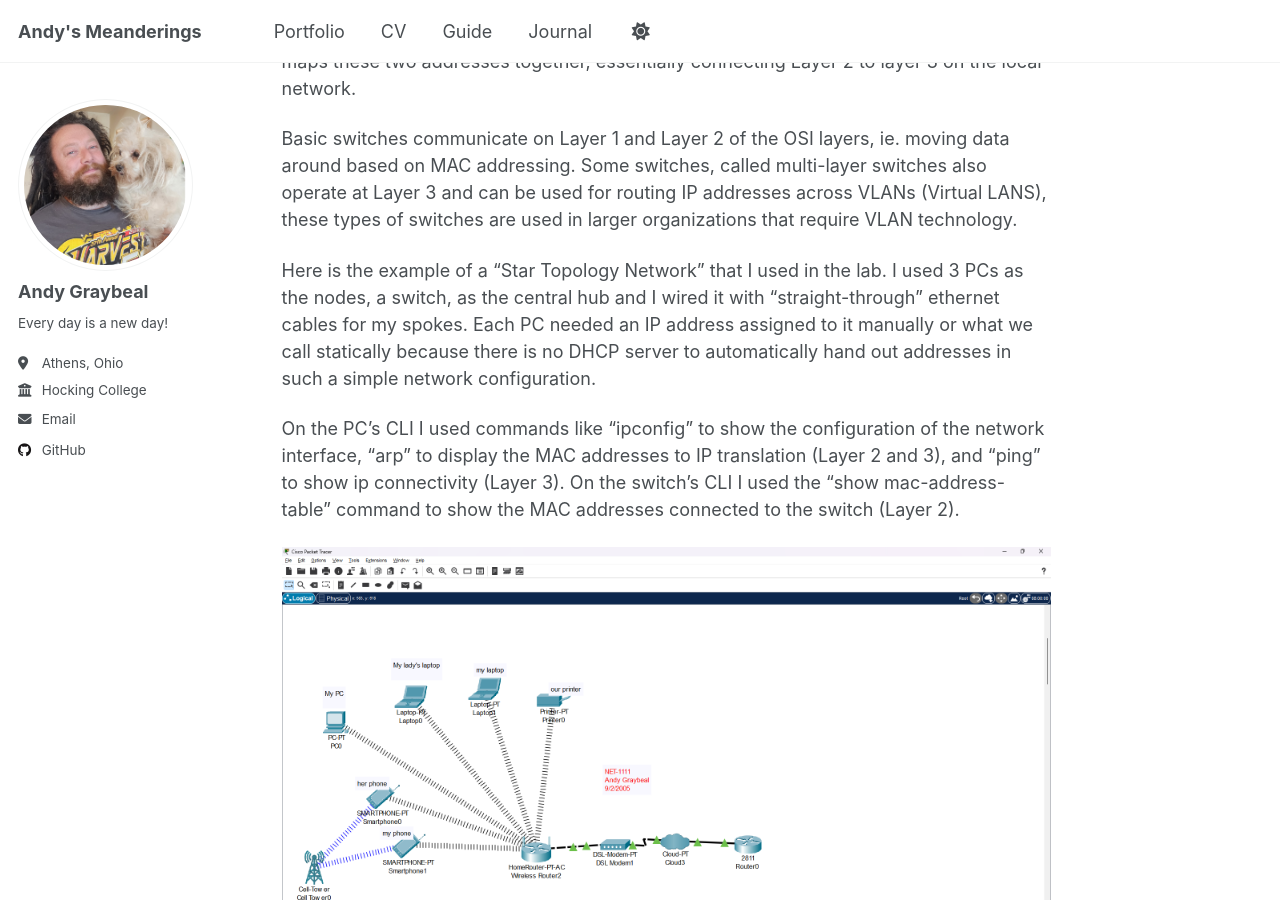
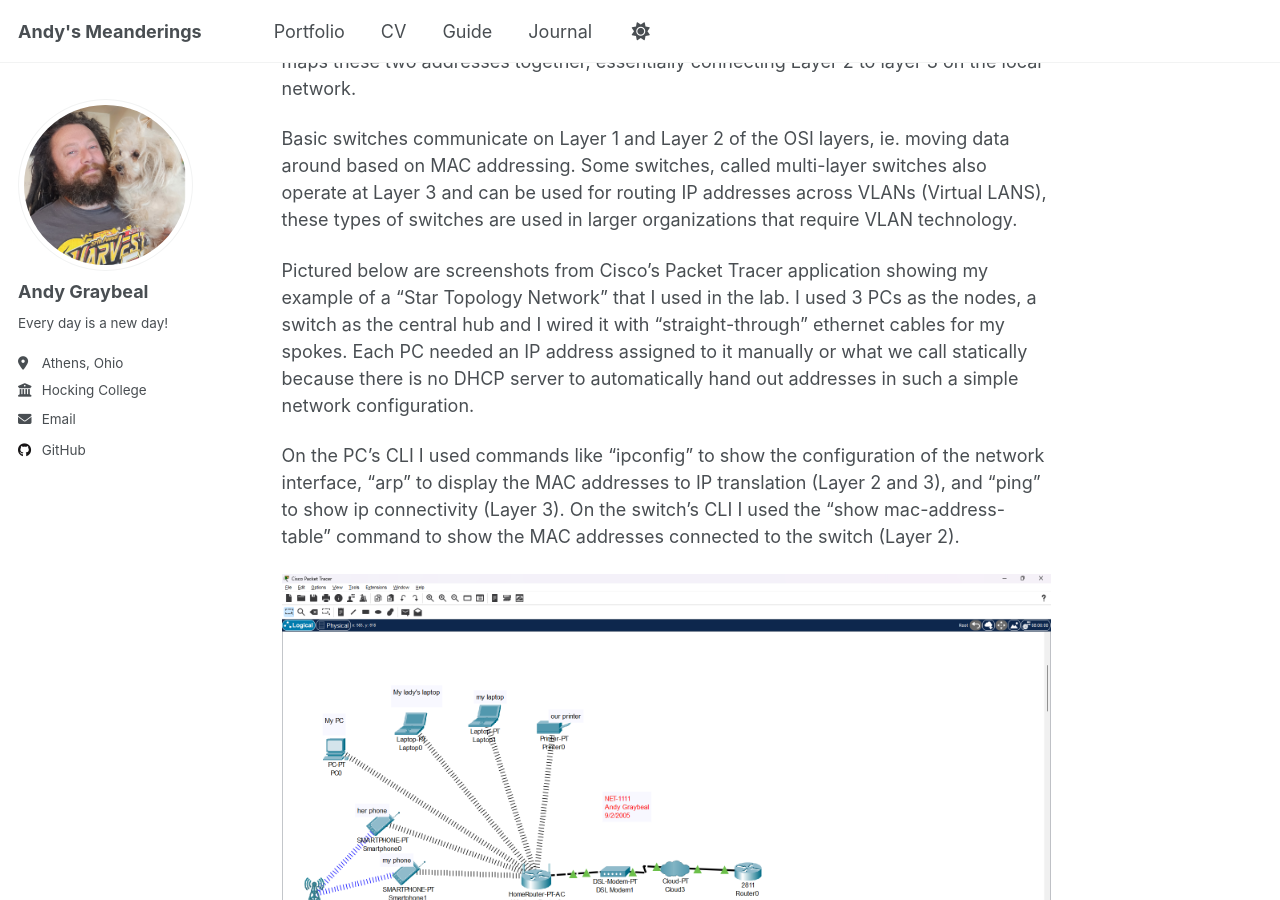
Before and after one commit to andy-graybeal/andy-graybeal.github.io, a Jekyll site: the page built from _portfolio/net-1111-cisco-1-intro-to-networks.md, in a window 1280 px wide and 900 px high, scrolled down 5232 px. Built offline with Jekyll 4.4.1, drawn with Linux system fonts in a browser that asks for light colours; a script that is not in the unit is left out.

Commit message:
Update net-1111-cisco-1-intro-to-networks.md

```diff
--- a/_portfolio/net-1111-cisco-1-intro-to-networks.md
+++ b/_portfolio/net-1111-cisco-1-intro-to-networks.md
@@ -61,7 +61,7 @@ Each end-device is assigned a MAC address, or Media Access Control address from
 
 Basic switches communicate on Layer 1 and Layer 2 of the OSI layers, ie. moving data around based on MAC addressing.  Some switches, called multi-layer switches also operate at Layer 3 and can be used for routing IP addresses across VLANs (Virtual LANS), these types of switches are used in larger organizations that require VLAN technology.
 
-Here is the example of a "Star Topology Network" that I used in the lab.  I used 3 PCs as the nodes, a switch, as the central hub and I wired it with "straight-through" ethernet cables for my spokes.  Each PC needed an IP address assigned to it manually or what we call statically because there is no DHCP server to automatically hand out addresses in such a simple network configuration.
+Pictured below are screenshots from Cisco's Packet Tracer application showing my example of a "Star Topology Network" that I used in the lab.  I used 3 PCs as the nodes, a switch as the central hub and I wired it with "straight-through" ethernet cables for my spokes.  Each PC needed an IP address assigned to it manually or what we call statically because there is no DHCP server to automatically hand out addresses in such a simple network configuration.
 
 On the PC's CLI I used commands like "ipconfig" to show the configuration of the network interface, "arp" to display the MAC addresses to IP translation (Layer 2 and 3), and "ping" to show ip connectivity (Layer 3).  On the switch's CLI I used the "show mac-address-table" command to show the MAC addresses connected to the switch (Layer 2).
 
```
